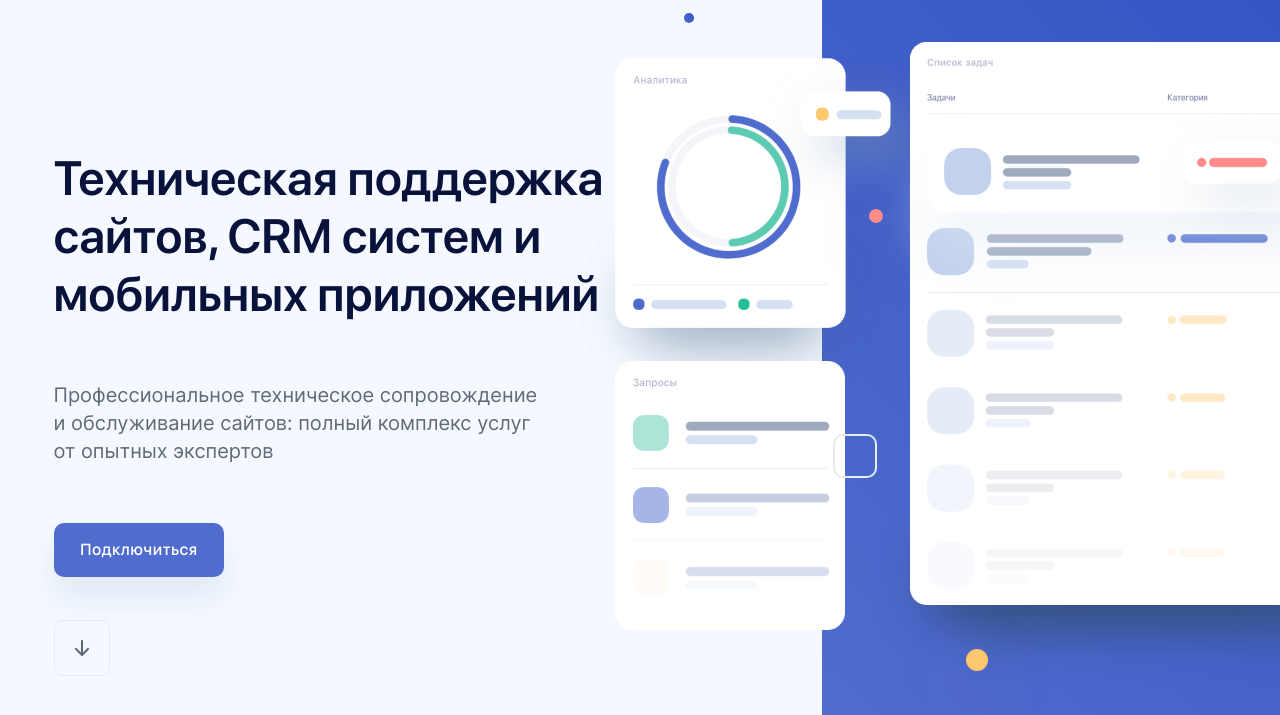
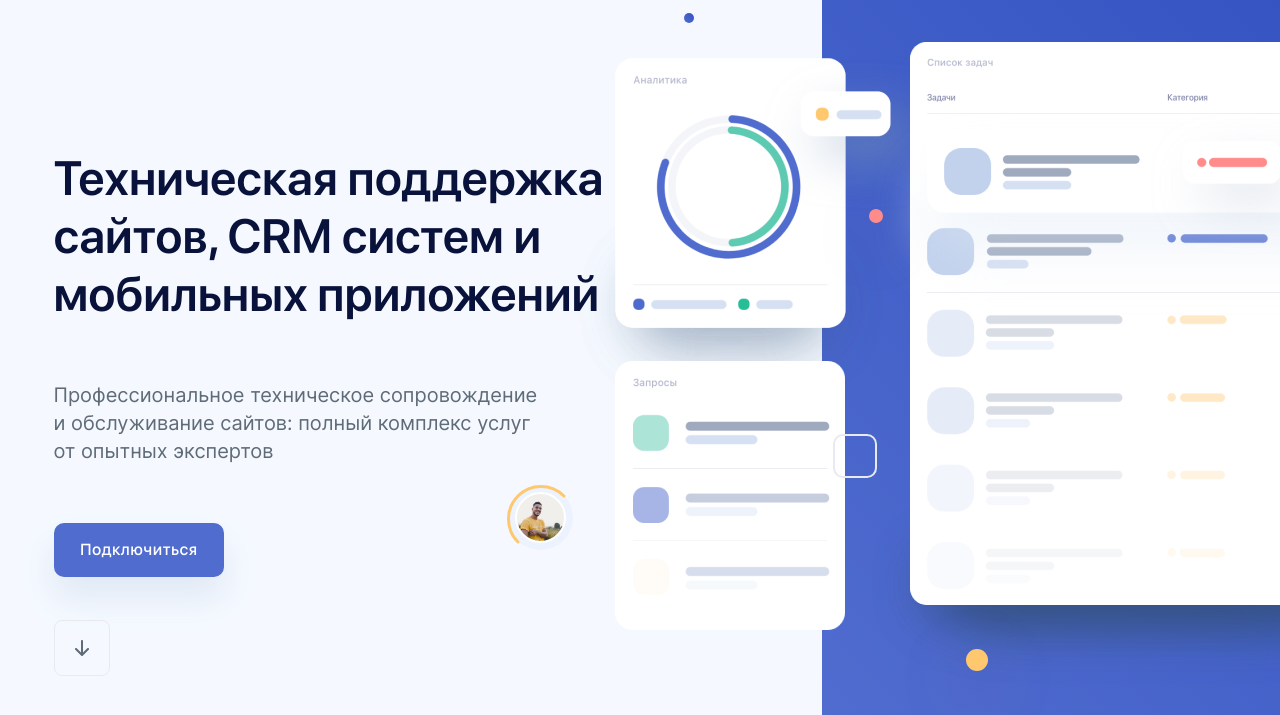
Before and after one commit to Lomanets/landing_page, a plain HTML site: page index.html in a window 1280 px wide. Shown: the part 89-804 px from the top of the page. Drawn offline with Linux system fonts and the light colour scheme.

Commit message:
feat: add image profile

```diff
--- a/assets/style/main.scss
+++ b/assets/style/main.scss
@@ -236,3 +236,40 @@ body, h1, h2, h3, h4, h5, h6, p, ul, li {
     border: 2px solid $text-light-gray;
     background: transparent;
 }
+
+.header-bg__image {
+    width: 65px;
+    height: 65px;
+    background: $bg-purple;
+    position: absolute;
+    bottom: 165px;
+    right: 707px;
+    background-repeat: no-repeat;
+    background-position: left top;
+    border-radius: 50%;
+    display: flex;
+    justify-content: center;
+    align-items: center;
+
+    &::after {
+        content: '';
+        background-image: url(../icons/ellipse.svg);
+        background-repeat: no-repeat;
+        position: absolute;
+        top: -1px;
+        left: -2px;
+        width: 65px;
+        height: 65px;
+
+    }
+}
+
+.header-bg__item {
+    width: 47px;
+    height: 47px;
+    background: url(../image/photo.jpg);
+    background-size: cover;
+    background-position: center;
+    border-radius: 47px;
+    border: 2px solid $main-white;
+}
--- a/index.html
+++ b/index.html
@@ -52,6 +52,9 @@
             <div class="header-bg__circle-blue"></div>
             <div class="header-bg__circle-yellow"></div>
             <div class="header-bg__rectangle"></div>
+            <div class="header-bg__image">
+                <div class="header-bg__item"></div>
+            </div>
         </div>
     </header>
     <script defer src="./assets/script/script.js"></script>
```
Also changed, not shown: assets/icons/ellipse.svg (added), assets/image/photo.jpg (added), assets/style/main.css, 1 other file.
